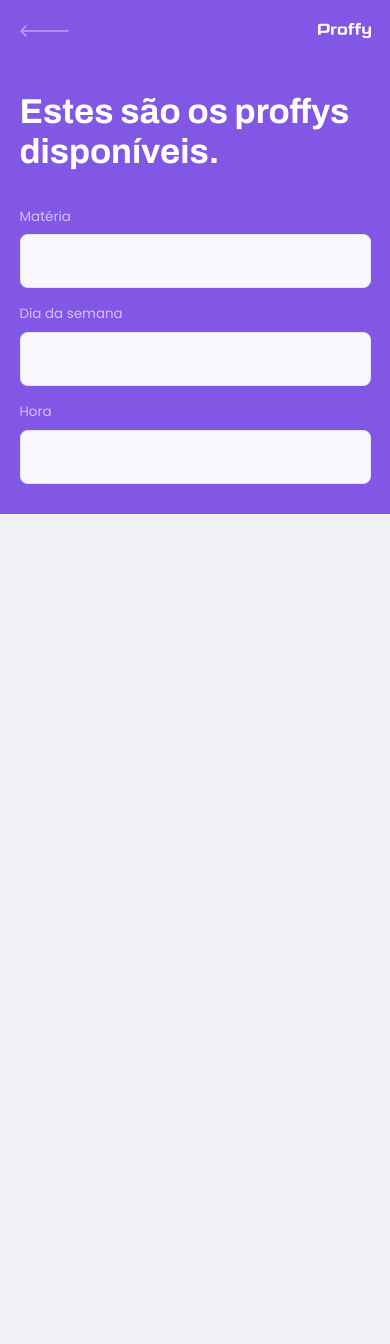
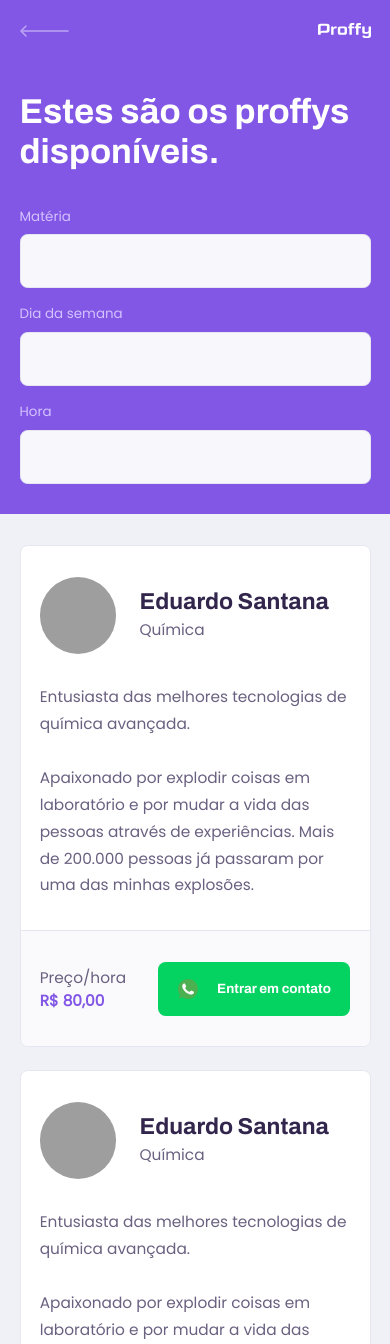
Before and after one commit to eduardo3g/proffy, a React (Create React App) app in the folder web/: page /study in a window 390 px wide. Shown: the top 1344 px of the page. Before the commit the page ends 844 px from the top, so only its background shows below. Built offline with nearby package versions, Linux system fonts and the light colour scheme; grey boxes are pictures that could not be loaded; the HTML template or start-up script is replaced by a standard one.

Commit message:
Created responsive teacher item component.

```diff
--- a/web/src/assets/styles/global.css
+++ b/web/src/assets/styles/global.css
@@ -46,6 +46,7 @@
 button,
 textarea {
   font: 500 1.6rem Poppins;
+  color: var(--color-text-base);
 }
 
 .container {
--- /dev/null
+++ b/web/src/components/TeacherItem/index.tsx
@@ -0,0 +1,38 @@
+import React from 'react';
+
+import whatsappIcon from '../../assets/images/icons/whatsapp.svg';
+
+import './styles.css';
+
+const TeacherItem: React.FC = () => {
+  return (
+    <article className="teacher-item">
+      <header>
+        <img src="https://api.adorable.io/avatars/285/abott@adorable.png" alt="Avatar"/>
+        <div>
+          <strong>Eduardo Santana</strong>
+          <span>Química</span>
+        </div>
+      </header>
+
+      <p>
+        Entusiasta das melhores tecnologias de química avançada.
+        <br /><br />
+        Apaixonado por explodir coisas em laboratório e por mudar a vida das pessoas através de experiências. Mais de 200.000 pessoas já passaram por uma das minhas explosões.
+      </p>
+
+      <footer>
+        <p>
+          Preço/hora
+          <strong>R$ 80,00</strong>
+        </p>
+        <button type="button">
+          <img src={whatsappIcon} alt="Whatsapp"/>
+          Entrar em contato
+        </button>
+      </footer>
+    </article>
+  );
+}
+
+export default TeacherItem;
--- /dev/null
+++ b/web/src/components/TeacherItem/styles.css
@@ -0,0 +1,102 @@
+.teacher-item {
+  background: var(--color-box-base);
+  border: 1px solid var(--color-line-in-white);
+  border-radius: 0.8rem;
+  margin-top: 2.4rem;
+  overflow: hidden;
+}
+
+.teacher-item header {
+  padding: 3.2rem 2rem;
+  display: flex;
+  align-items: center;
+}
+
+.teacher-item header img {
+  width: 8rem;
+  height: 8rem;
+  border-radius: 50%;
+}
+
+.teacher-item header div {
+  margin-left: 2.4rem;
+}
+
+.teacher-item header div strong {
+  font: 700 2.4rem Archivo;
+  display: block;
+  color: var(--color-text-title);
+}
+
+.teacher-item header div span {
+  font-size: 1.6rem;
+  display: block;
+  margin-top: 0.4rem;
+}
+
+.teacher-item > p {
+  padding: 0 2rem;
+  font-size: 1.6rem;
+  line-height: 2.8rem;
+}
+
+.teacher-item footer {
+  padding: 3.2rem 2rem;
+  background: var(--color-box-footer);
+  border-top: 1px solid var(--color-line-in-white);
+  margin-top: 3.2rem;
+  display: flex;
+  align-items: center;
+  justify-content: space-between;
+}
+
+.teacher-item footer p strong {
+  color: var(--color-primary);
+  font-size: 1.6rem;
+  display: block;
+}
+
+.teacher-item footer button {
+  width: 20rem;
+  height: 5.6rem;
+  background: var(--color-secundary);
+  color: var(--color-button-text);
+  border: 0;
+  border-radius: 0.8rem;
+  cursor: pointer;
+  font: 700 1.4rem Archivo;
+  display: flex;
+  align-items: center;
+  justify-content: space-evenly;
+  transition: 0.2s;
+}
+
+.teacher-item footer button:hover {
+  background: var(--color-secundary-dark);
+}
+
+@media (min-width: 700px) {
+  .teacher-item header,
+  .teacher-item footer {
+    padding: 3.2rem;
+  }
+
+  .teacher-item > p {
+    padding: 0 3.2rem;
+  }
+
+  .teacher-item footer p strong {
+    display: initial;
+    margin-left: 1.6rem;
+  }
+
+  .teacher-item footer button {
+    width: 24.5rem;
+    font-size: 1.6rem;
+    justify-content: center;
+  }
+
+  .teacher-item footer button img {
+    margin-right: 1.6rem;
+  }
+}
--- a/web/src/pages/TeacherList/index.tsx
+++ b/web/src/pages/TeacherList/index.tsx
@@ -1,6 +1,7 @@
 import React from 'react';
 
 import PageHeader from '../../components/PageHeader';
+import TeacherItem from '../../components/TeacherItem';
 
 import './styles.css';
 
@@ -23,6 +24,13 @@
           </div>
         </form>
       </PageHeader>
+
+      <main>
+        <TeacherItem />
+        <TeacherItem />
+        <TeacherItem />
+        <TeacherItem />
+      </main>
     </div>
   );
 }
--- a/web/src/pages/TeacherList/styles.css
+++ b/web/src/pages/TeacherList/styles.css
@@ -46,6 +46,14 @@
   bottom: 0;
 }
 
+#page-teacher-list main {
+  margin: 3.2rem auto;
+  width: 90%;
+}
+
+
+
+
 @media (min-width: 700px) {
   #page-teacher-list {
     max-width: 100%;
@@ -62,4 +70,10 @@
   #search-teachers .input-block + .input-block {
     margin-top: 0;
   }
+
+  #page-teacher-list main {
+    padding: 3.2rem 0;
+    max-width: 740px;
+    margin: 0 auto;
+  }
 }
```
